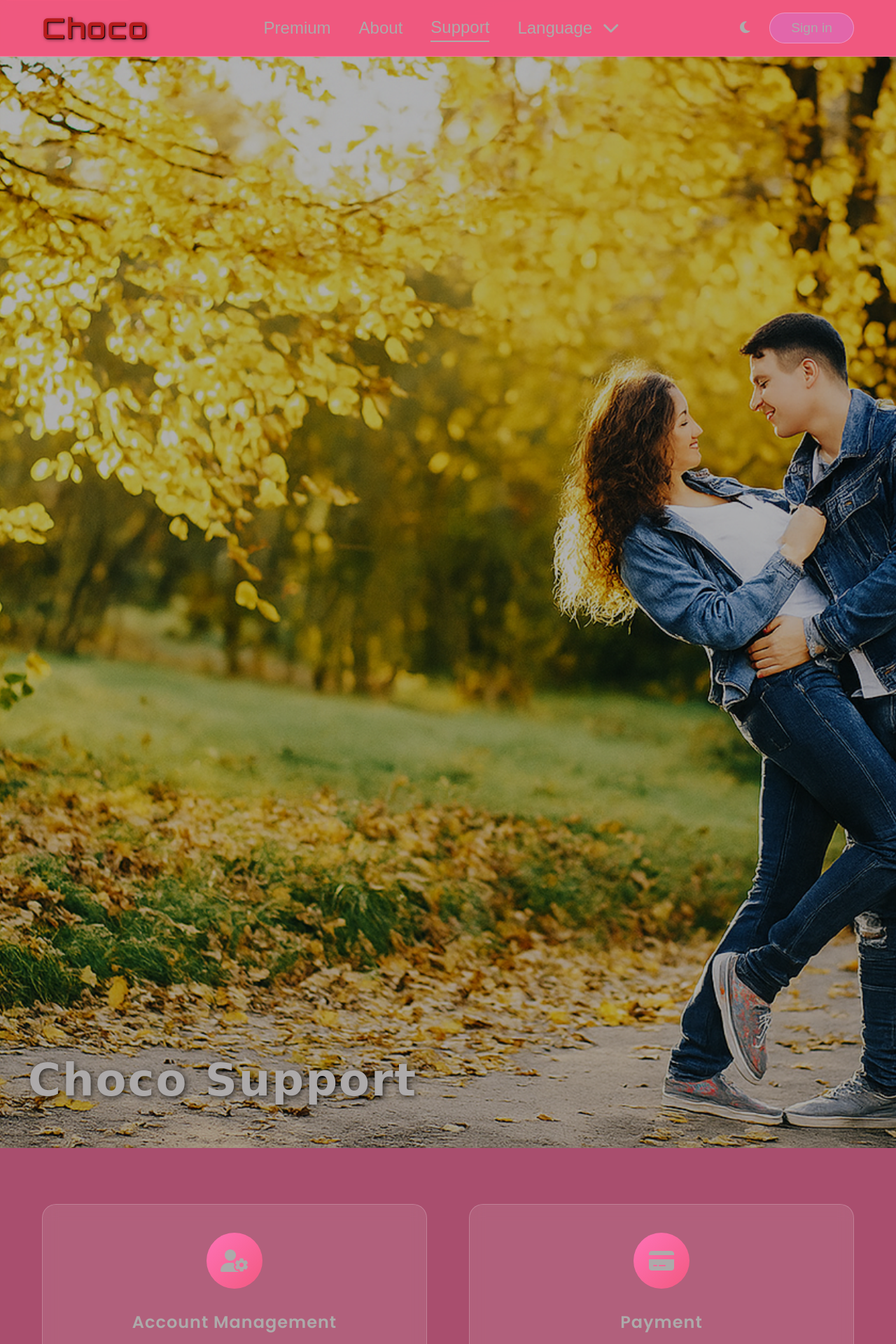
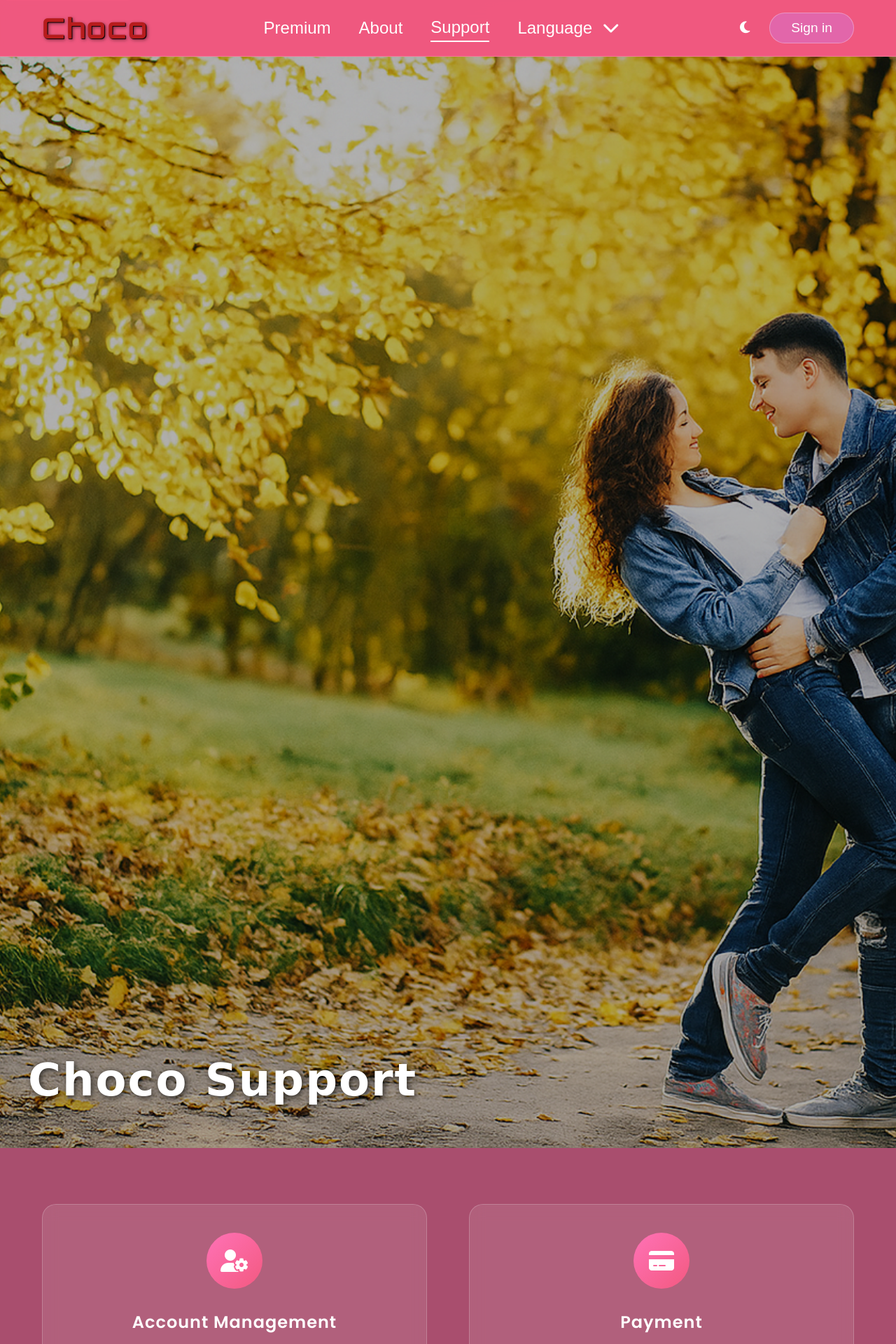
Before and after one commit to ThanhQuy-coder/Dating-Website, a PHP site: page /views/support.html in a window 1280 px wide. Shown: the top 1920 px of the page at 70% size. Run offline with PHP 8.4, Linux system fonts and the light colour scheme; some web fonts are replaced.

Commit message:
fix support

```diff
--- a/frontend/assets/css/support.css
+++ b/frontend/assets/css/support.css
@@ -8,7 +8,7 @@
   --support-pink: #a94e6e;
   --dark-red: #b71c1c;
 
-  --white: #adaaaa;
+  --white: #ffffff;
   --black: #000000;
   --gray-light: #e9e9e9;
   --gray-dark: #1a1a1a;
--- a/frontend/views/support.html
+++ b/frontend/views/support.html
@@ -264,7 +264,6 @@
                             <i class="fab fa-youtube"></i>
                         </a>
                     </div>
-
                     <div class="footer-bottom">
                         <div class="footer-legal">
                             <a href="#terms" class="footer-link">Terms of Use</a>
```
